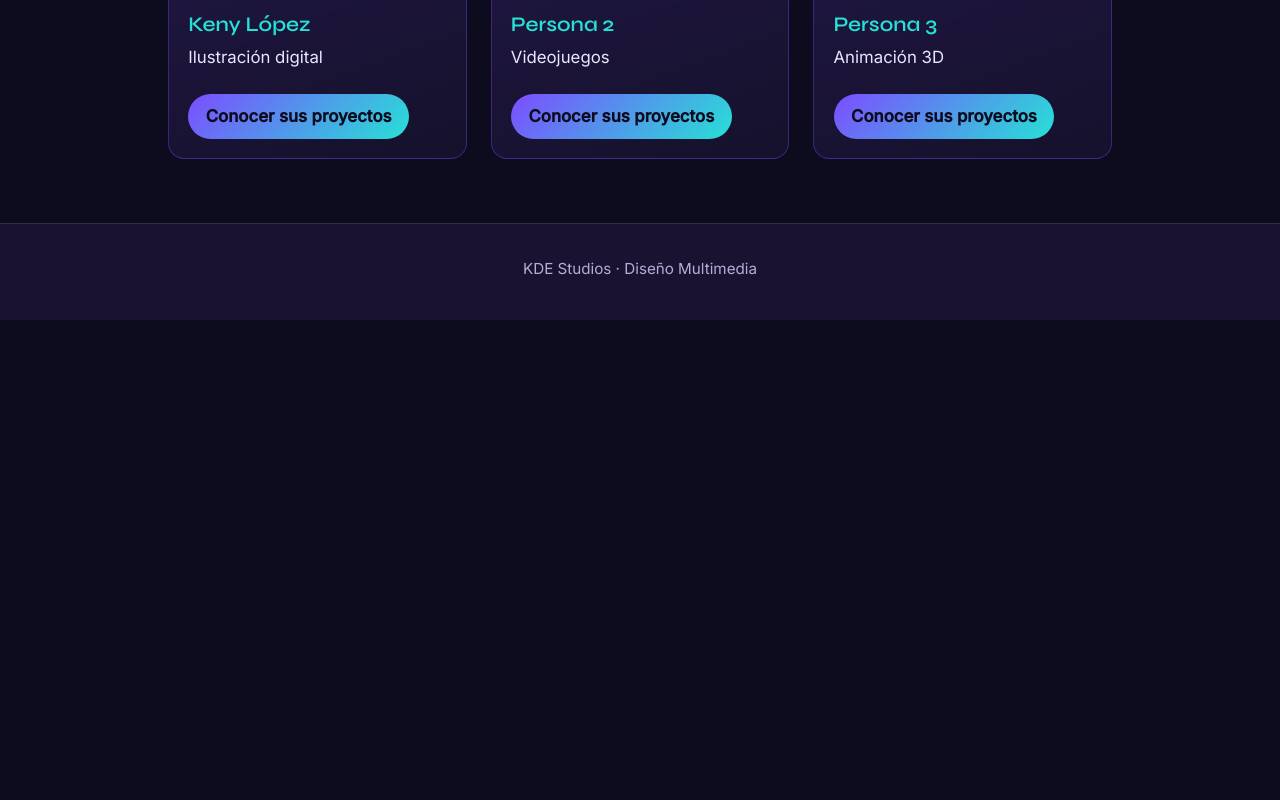
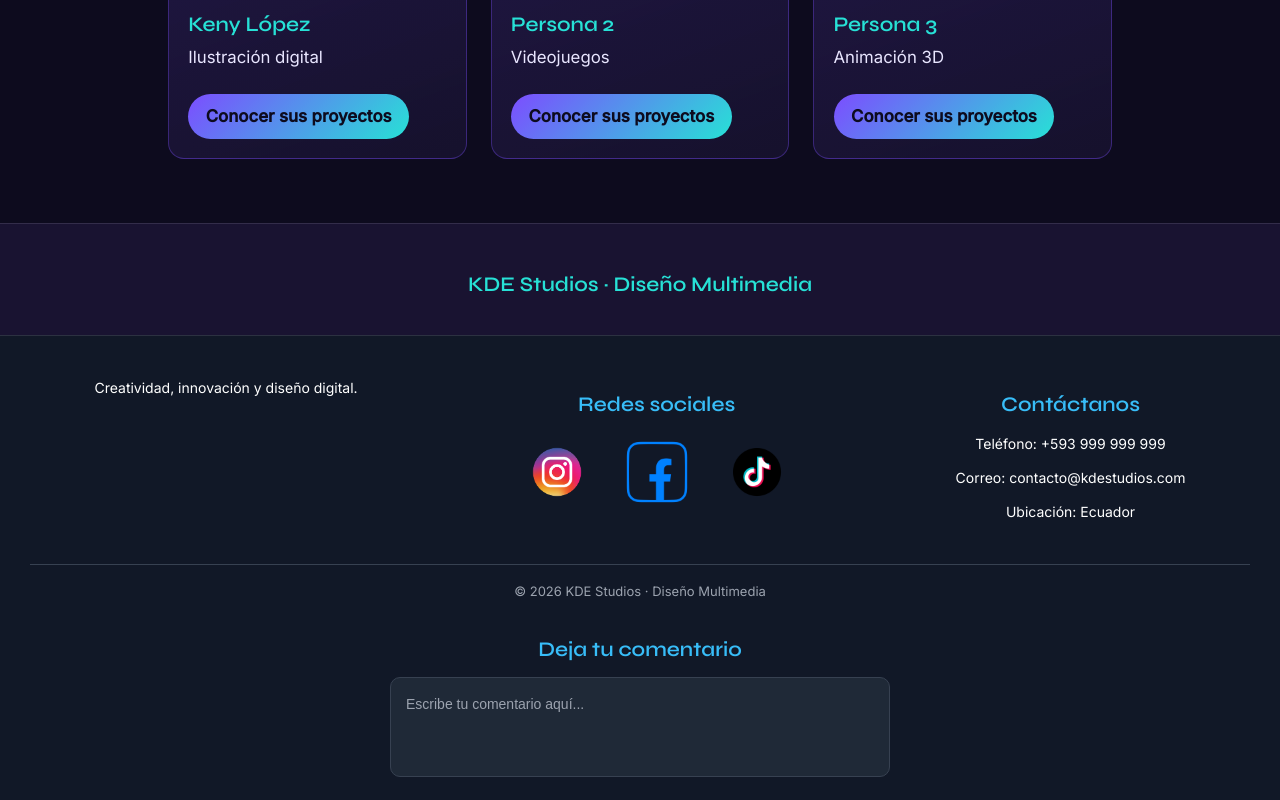
Before and after one commit to MULTI2008404/Vs-Code-Trabajos, a plain HTML site: page Trabajo 7/index.html in a window 1280 px wide. Shown: the part 1436-2236 px from the top of the page. Before the commit the page ends 1756 px from the top, so only its background shows below. Drawn offline with Linux system fonts and the light colour scheme.

Commit message:
Pie de pagina
Se agrega contactos y mas información

```diff
--- a/Trabajo 7/estilos.css
+++ b/Trabajo 7/estilos.css
@@ -58,7 +58,100 @@ footer p{margin:0 auto .4rem}
 
 @media(max-width:700px){header::after{display:none}header::before{opacity:.4}nav{top:3.4rem;left:1rem;right:1rem;justify-content:center;flex-wrap:wrap}nav a{padding:.3rem .6rem}.logo{left:1rem}header{padding-top:10rem}}
 
-/* Estados creados por script.js */
+
 nav a.activo{background:var(--violeta);color:#fff}
 .confirmacion{margin:1rem 0 0;padding:.7rem 1rem;border-left:4px solid var(--cian);background:rgba(39,225,214,.12)}
 .confirmacion:empty{display:none}
+
+
+.footer {
+    background-color: #111827;
+    color: #ffffff;
+    padding: 40px 30px 15px;
+}
+
+.footer-contenido {
+    display: flex;
+    justify-content: space-around;
+    flex-wrap: wrap;
+    gap: 30px;
+}
+
+.footer h3 {
+    color: #38bdf8;
+    margin-bottom: 15px;
+}
+
+.footer p {
+    font-size: 14px;
+    margin-bottom: 10px;
+}
+
+.footer-redes {
+    text-align: center;
+}
+
+.redes-iconos {
+    display: flex;
+    justify-content: center;
+    gap: 20px;
+}
+
+.redes-iconos img {
+    width: 80px;
+    height: 80px;
+    object-fit: contain;
+    transition: transform 0.3s ease;
+}
+
+.redes-iconos img:hover {
+    transform: scale(1.2);
+}
+
+.footer-final {
+    text-align: center;
+    border-top: 1px solid #374151;
+    margin-top: 30px;
+    padding-top: 15px;
+}
+
+.footer-final p {
+    color: #9ca3af;
+    font-size: 13px;
+}
+
+@media (max-width: 600px) {
+    .footer-contenido {
+        flex-direction: column;
+        text-align: center;
+    }
+}
+
+.footer-comentarios {
+    text-align: center;
+    margin-top: 35px;
+}
+
+.footer-comentarios h3 {
+    color: #38bdf8;
+    margin-bottom: 15px;
+}
+
+.footer-comentarios textarea {
+    width: 80%;
+    max-width: 500px;
+    height: 100px;
+    padding: 15px;
+    background-color: #1f2937;
+    color: white;
+    border: 1px solid #374151;
+    border-radius: 10px;
+    font-family: Arial, sans-serif;
+    font-size: 14px;
+    resize: none;
+    outline: none;
+}
+
+.footer-comentarios textarea::placeholder {
+    color: #9ca3af;
+}
--- a/Trabajo 7/index.html
+++ b/Trabajo 7/index.html
@@ -59,8 +59,58 @@
 
 
 <footer>
-  <p>KDE Studios · Diseño Multimedia</p>
+  <h3>KDE Studios · Diseño Multimedia</h3>
 </footer>
+
+<footer class="footer">
+    <div class="footer-contenido">
+
+        <div class="footer-info">
+
+            <p>Creatividad, innovación y diseño digital.</p>
+
+        </div>
+
+        <div class="footer-redes">
+            <h3>Redes sociales</h3>
+
+            <div class="redes-iconos">
+                <a href="https://www.instagram.com/" target="_blank">
+                    <img src="imagenes/4077fdd734a78b8c663ebbc9b6e4df61-2706068513.png" alt="Instagram">
+                </a>
+
+                <a href="https://www.facebook.com/" target="_blank">
+                    <img src="imagenes/facebook-logo-facebook-logo-transparent-facebook-icon-transparent-free-free-png-1933208047.png" alt="Facebook">
+                </a>
+
+                <a href="https://www.tiktok.com/" target="_blank">
+                    <img src="imagenes/tiktok-logo-tikok-icon-transparent-tikok-app-logo-free-png-2249418505.png" alt="TikTok">
+                </a>
+            </div>
+        </div>
+
+        <div class="footer-contacto">
+            <h3>Contáctanos</h3>
+            <p>Teléfono: +593 999 999 999</p>
+            <p>Correo: contacto@kdestudios.com</p>
+            <p>Ubicación: Ecuador</p>
+        </div>
+
+    </div>
+
+    <div class="footer-final">
+        <p>© 2026 KDE Studios · Diseño Multimedia</p>
+    </div>
+
+
+<div class="footer-comentarios">
+    <h3>Deja tu comentario</h3>
+    <textarea placeholder="Escribe tu comentario aquí..."></textarea>
+</div>
+
+
+</footer>
+
 
 </body>
 </html>
```
Also changed, not shown: Trabajo 7/integrantes/Persona 1/index.html (+1 -1 lines), Trabajo 7/Imagenes/4077fdd734a78b8c663ebbc9b6e4df61-2706068513.png (added), Trabajo 7/Imagenes/facebook-logo-facebook-logo-transparent-facebook-icon-transparent-free-free-png-1933208047.png (added), Trabajo 7/Imagenes/tiktok-logo-tikok-icon-transparent-tikok-app-logo-free-png-2249418505.png (added).
